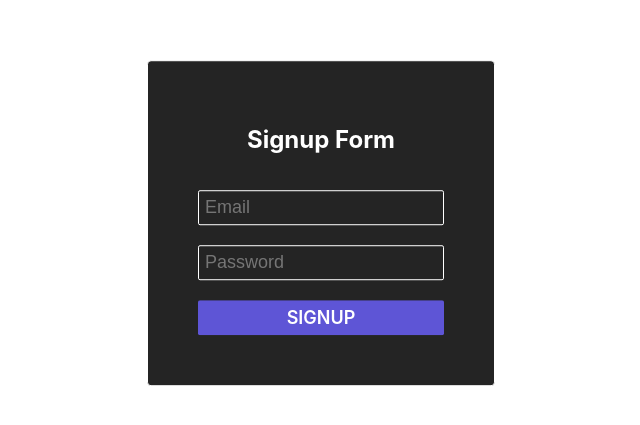
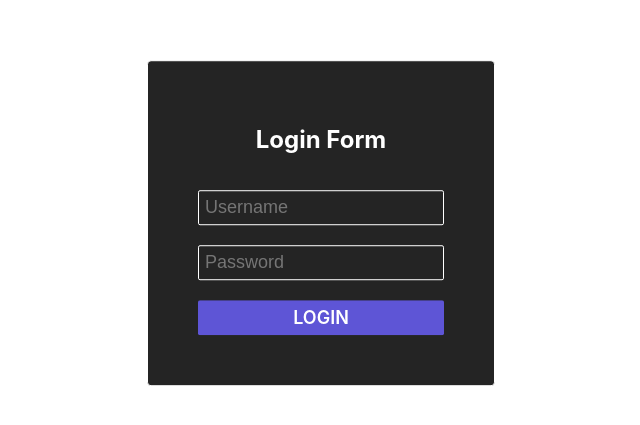
Before and after one commit to ivalera/cinema-react, a React (Vite) app: page / in a window 1280 px wide. Shown: the part 177-602 px from the top of the page, without its empty margins (319-959 px from the left). Built offline with nearby package versions, Linux system fonts and the light colour scheme.

Commit message:
Added events for modal forms.

```diff
--- a/src/App.tsx
+++ b/src/App.tsx
@@ -3,13 +3,12 @@ import FormLogin from './components/modal-forms/modal-form-login/form-login';
 import FormSignup from './components/modal-forms/modal-form-signup/form-signup';
 
 function App() {
-
   return (
     <>
-      <FormLogin isVisible={false} />
-      <FormSignup isVisible={true} />
+      <FormLogin isVisible={true} />
+      <FormSignup isVisible={false} />
     </>
-  )
+  );
 }
 
 export default App
--- a/src/components/input/input.tsx
+++ b/src/components/input/input.tsx
@@ -1,17 +1,19 @@
 import styles from './input.module.css'
 
 type InputProps = {
+    name: string;
     placaholderText: string;
     type?: string;
   }
 
-export default function Input( {type='text', placaholderText }: InputProps){
-    return(
+export default function Input({name, type='text', placaholderText}: InputProps) {
+    return (
         <input
             className={styles['input']}
+            name={name}
             type={type}
             placeholder={placaholderText}
             required
         />
-    )
+    );
 }
--- a/src/components/modal-forms/modal-form-login/form-login.tsx
+++ b/src/components/modal-forms/modal-form-login/form-login.tsx
@@ -3,17 +3,35 @@ import Button from "../../button/buttton"
 import Input from "../../input/input"
 
 type FormLoginProps = {
-    isVisible: boolean
+    isVisible: boolean;
 }
 
-export default function FormLogin({isVisible}: FormLoginProps){
-    return(
+export default function FormLogin({isVisible}: FormLoginProps) {
+
+    function onLoginSubmit(event: React.FormEvent<HTMLFormElement>) {
+        event.preventDefault();
+
+        const targetForm = event.currentTarget;
+        const formValue = new FormData(targetForm);
+        const login = formValue.get('login');
+        const password = formValue.get('password');
+
+        targetForm.reset();
+
+        console.log(`
+            Пользователь успешно авторизован
+            Логин: ${login}
+            Пароль: ${password}`
+        );
+    }
+
+    return (
         isVisible &&
-            <form className={styles['form__login']}>
+            <form onSubmit={onLoginSubmit} className={styles['form__login']}>
                 <h1 className={styles['form__title']}>Login Form</h1>
-                <Input placaholderText="Username"></Input>
-                <Input type="password" placaholderText="Password"></Input>
-                <Button  name="LOGIN"></Button>
+                <Input name='login' placaholderText='Username'></Input>
+                <Input name='password' type='password' placaholderText='Password'></Input>
+                <Button name='LOGIN'></Button>
             </form>
-    )
+    );
 }
--- a/src/components/modal-forms/modal-form-signup/form-signup.tsx
+++ b/src/components/modal-forms/modal-form-signup/form-signup.tsx
@@ -3,17 +3,34 @@ import Button from "../../button/buttton"
 import Input from "../../input/input"
 
 type FormLoginProps = {
-    isVisible: boolean
+    isVisible: boolean;
 }
 
-export default function FormSignup({isVisible}: FormLoginProps){
-    return(
+export default function FormSignup({isVisible}: FormLoginProps) {
+
+    function onSignupSubmit(event: React.FormEvent<HTMLFormElement>) {
+        event.preventDefault();
+
+        const targetForm = event.currentTarget;
+        const formValue = new FormData(targetForm);
+        const email = formValue.get('email');
+        const password = formValue.get('password');
+
+        targetForm.reset();
+
+        console.log(`
+            Пользователь успешно зарегестрирован
+            Почта: ${email}
+            Пароль: ${password}`);
+    }
+
+    return (
         isVisible &&
-            <form className={styles['form__login']}>
+            <form onSubmit={onSignupSubmit} className={styles['form__login']}>
                 <h1 className={styles['form__title']}>Signup Form</h1>
-                <Input type='email' placaholderText='Email'></Input>
-                <Input type='password' placaholderText='Password'></Input>
-                <Button  name='SIGNUP'></Button>
+                <Input name='email' type='email' placaholderText='Email'></Input>
+                <Input name='password' type='password' placaholderText='Password'></Input>
+                <Button name='SIGNUP'></Button>
             </form>
-    )
+    );
 }
```
